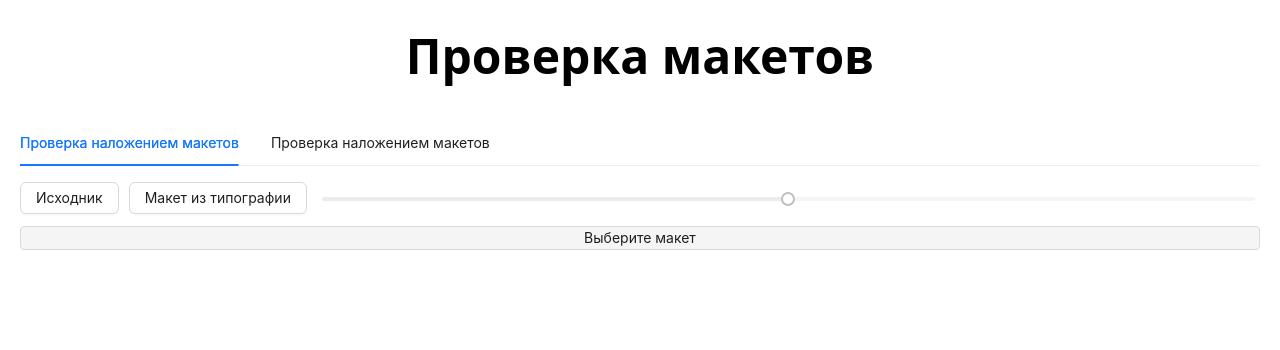
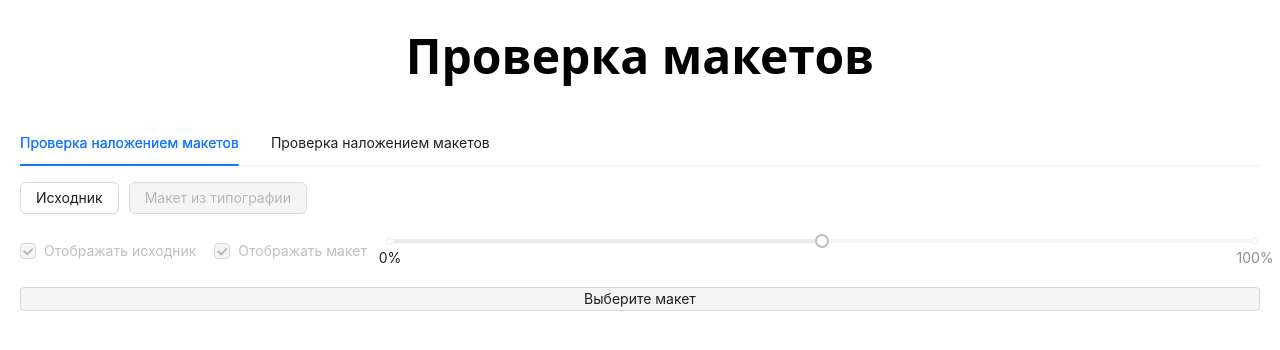
Before and after one commit to ingeneer79/layouts-validator, a Next.js app: page / in a window 1280 px wide. Shown: the top 350 px of the page. Built offline with nearby package versions, Linux system fonts and the light colour scheme; what @ant-design/nextjs-registry would draw is missing.

Commit message:
Zoom и Move

```diff
--- a/app/components/TransparencyComparer/TransparencyComparer.css
+++ b/app/components/TransparencyComparer/TransparencyComparer.css
@@ -9,9 +9,21 @@
     background: #f5f5f5;
 }
 
-.compare-image {
+.compare-images {
+    width: 100%;
+    height: 500px;
+    overflow: auto;
+}
+
+.compare-image-wrapper {
     width: 100%;
     height: 100%;
     border: 1px solid #d9d9d9;
     border-radius: 4px;
 }
+
+.compare-image {
+    object-fit: contain;
+    width: 100%;
+    height: 100%;
+}
--- a/app/components/TransparencyComparer/TransparencyComparer.tsx
+++ b/app/components/TransparencyComparer/TransparencyComparer.tsx
@@ -1,28 +1,38 @@
 'use client'
 
-import { Button, Flex, Image, Slider, UploadFile } from "antd";
+import { Button, Checkbox, Flex, Image, Slider, UploadFile } from "antd";
 import Upload from "antd/es/upload/Upload";
 import { useState } from "react";
 import "./TransparencyComparer.css";
+import { usePanAndZoom } from "./hooks/usePanAndZoom";
 
 export const TransparencyComparer = () => {
-  const [srcFile, setSrcFile] = useState<string | undefined>();
+  const [srcFile, setSrcFile] = useState<string | undefined | null>();
   const [srcFileObj, setSrcFileObj] = useState<UploadFile | undefined>();
   const [maketFile, setMaketFile] = useState<string | null | undefined>();
   const [maketFileObj, setMaketFileObj] = useState<UploadFile | undefined>();
   const [srcImageOpacity, setSrcImageOpacity] = useState(0.5);
+  const [pos, setPos] = useState({ x: 0, y: 0, scale: 1 });
+
+  const { isMoving, containerRef, onMouseDown, onWheel, translateX, translateY, scale } = usePanAndZoom();
+
   return (
     <Flex vertical gap={10}>
         <Flex gap={10} style={{width: "100%"}}>
             <Upload
               accept="image/*"
               maxCount={1}
-              defaultFileList={srcFileObj ? [srcFileObj] : []}
                 multiple={false}
                 onChange={info => {
+                if (info.file.status === "removed") {
+                    setSrcFile(undefined);
+                    setSrcFileObj(undefined);
+                  return;
+                }
                 if (info.file.status === "done") {
                     setSrcFile(URL.createObjectURL(info.file.originFileObj as File));
                     setSrcFileObj(info.file);
+                    setPos({ x: 0, y: 0, scale: 1 });
                 }
               }}
             >
@@ -32,31 +42,48 @@ export const TransparencyComparer = () => {
               accept="image/*"
               maxCount={1}
               multiple={false}
-              defaultFileList={maketFileObj ? [maketFileObj] : []}
               onChange={info => {
+                if (info.file.status === "removed") {
+                    setMaketFile(undefined);
+                    setMaketFileObj(undefined);
+                  return;
+                }
                 if (info.file.status === "done") {
                     setMaketFile(URL.createObjectURL(info.file.originFileObj as File));
                     setMaketFileObj(info.file);
+                    setPos({ x: 0, y: 0, scale: 1 });
                 }
               }}
             >
-                <Button>Макет из типографии</Button>
+                <Button disabled={!srcFile}>Макет из типографии</Button>
             </Upload>
-
-             <Slider defaultValue={50} onChange={(value) => setSrcImageOpacity(value / 100)} disabled={!maketFile || !srcFile} style={{width: "100%"}}/>
       </Flex>
+        <Flex gap={10} style={{width: "100%"}}>
+              <Flex gap={10} style={{minWidth: "fit-content", alignItems: "center"}}>
+                <Checkbox disabled={srcFile === undefined} defaultChecked={true} onChange={e => setSrcFile(e.target.checked ? URL.createObjectURL(srcFileObj?.originFileObj as File) : null)}>Отображать исходник</Checkbox>
+                <Checkbox disabled={maketFile === undefined} defaultChecked={true} onChange={e => setMaketFile(e.target.checked ? URL.createObjectURL(maketFileObj?.originFileObj as File) : null)}>Отображать макет</Checkbox>
+              </Flex>
+              <Slider disabled={!maketFile || !srcFile || isMoving} defaultValue={50} marks={{0: "0%", 100: "100%"}} onChange={(value) => {
+                if (isMoving) {
+                  return
+                }
+                setSrcImageOpacity(value / 100)
+                }} style={{width: "100%"}}/>
+        </Flex>
       {srcFile || maketFile ? (
         <div className="compare-images">
           {
             srcFile && (
-              <div className="compare-image" >
-                <Image className="compare-image" src={srcFile} width="100%" height="100%" alt="" preview={false} />
+              <div ref={containerRef}>
+                <div className="compare-image-wrapper" style={{ transform: `translate(0px, 0px) scale(${scale})`}}>
+                  <Image className="compare-image" src={srcFile} width="100%" height="100%" alt="" preview={false} />
+                </div>
               </div>
             )
           }
           { maketFile && (
-            <div className="compare-image" style={{ position: 'absolute', top: "72px", opacity: srcImageOpacity }}>
-              <Image src={maketFile} width="100%" height="100%" alt="" preview={false} />
+            <div className="compare-image-wrapper" onMouseDown={onMouseDown} onWheel={onWheel} style={{ top: `${srcFile ? "-500px" : "0px"}`, position: "relative", opacity: srcImageOpacity, transform: `translate(${translateX}px, ${translateY}px) scale(${scale})` }}>
+              <Image className="compare-image" src={maketFile} width="100%" height="100%" alt="" preview={false} />
             </div>
           )}
         </div>
--- /dev/null
+++ b/app/components/TransparencyComparer/hooks/actions.ts
@@ -0,0 +1,25 @@
+const ZOOM_FACTOR = 0.1;
+const ZOOM_FACTOR_IN = 1 + ZOOM_FACTOR;
+const ZOOM_FACTOR_OUT = 1 - ZOOM_FACTOR;
+export const types = {
+  PAN: 'PAN',
+  PAN_START: 'PAN_START',
+  ZOOM: 'ZOOM'
+};
+export const startPan = (event: MouseEvent) => ({
+  type: types.PAN_START,
+  clientX: event.clientX,
+  clientY: event.clientY
+});
+export const pan = (event: MouseEvent) => ({
+  type: types.PAN,
+  clientX: event.clientX,
+  clientY: event.clientY
+});
+export const zoom = (event: WheelEvent, containerRect: DOMRect) => ({
+  type: types.ZOOM,
+  zoomFactor: event.deltaY < 0 ? ZOOM_FACTOR_IN : ZOOM_FACTOR_OUT,
+  clientX: event.clientX,
+  clientY: event.clientY,
+  containerRect: containerRect
+});
--- /dev/null
+++ b/app/components/TransparencyComparer/hooks/reducer.ts
@@ -0,0 +1,68 @@
+/* eslint-disable @typescript-eslint/no-explicit-any */
+import { types } from './actions';
+export const initialState = {
+  translateX: 0,
+  translateY: 0,
+  prevMouseX: 0,
+  prevMouseY: 0,
+  scale: 1
+};
+
+const getScaledTranslate = (state: any, zoomFactor: number) => ({
+  x: state.translateX * zoomFactor,
+  y: state.translateY * zoomFactor
+});
+
+const reducer = (state: any, action: any) => {
+  switch (action.type) {
+    case types.PAN_START:
+      return {
+        ...state,
+        prevMouseX: action.clientX,
+        prevMouseY: action.clientY
+      };
+    case types.PAN:
+      const deltaMouseX = action.clientX - state.prevMouseX;
+      const deltaMouseY = action.clientY - state.prevMouseY;
+      return {
+        ...state,
+        translateX: state.translateX + deltaMouseX,
+        translateY: state.translateY + deltaMouseY,
+        prevMouseX: action.clientX,
+        prevMouseY: action.clientY
+      };
+    case types.ZOOM:
+      const scaledTranslate = getScaledTranslate(state, action.zoomFactor);
+      const mousePositionOnScreen = { x: action.clientX, y: action.clientY };
+      const zoomOffset = getZoomOffset(action.containerRect, mousePositionOnScreen, action.zoomFactor);
+      return {
+        ...state,
+        scale: state.scale * action.zoomFactor,
+        translateX: scaledTranslate.x + zoomOffset.x,
+        translateY: scaledTranslate.y + zoomOffset.y
+      };
+    default:
+      return state;
+  }
+};
+const getZoomOffset = (containerRect: DOMRect, mousePositionOnScreen: { x: number; y: number }, zoomFactor: number) => {
+  const zoomOrigin = {
+    x: mousePositionOnScreen.x - containerRect.left,
+    y: mousePositionOnScreen.y - containerRect.top
+  };
+  const currentDistanceToCenter = {
+    x: containerRect.width / 2 - zoomOrigin.x,
+    y: containerRect.height / 2 - zoomOrigin.y
+  };
+  const scaledDistanceToCenter = {
+    x: currentDistanceToCenter.x * zoomFactor,
+    y: currentDistanceToCenter.y * zoomFactor
+  };
+  const zoomOffset = {
+    x: currentDistanceToCenter.x - scaledDistanceToCenter.x,
+    y: currentDistanceToCenter.y - scaledDistanceToCenter.y
+  };
+  return zoomOffset;
+};
+
+export default reducer;
--- /dev/null
+++ b/app/components/TransparencyComparer/hooks/usePanAndZoom.ts
@@ -0,0 +1,42 @@
+import { useRef, useReducer, useState } from 'react';
+import reducer, { initialState } from './reducer';
+import { pan, startPan, zoom } from './actions';
+export const usePanAndZoom = () => {
+  const [isMoving, setIsMoving] = useState(false);
+  const [state, dispatch] = useReducer(reducer, initialState);
+  const containerRef = useRef<HTMLDivElement>(null);
+  const onMouseMoveInWindow = (event: MouseEvent) => {
+    event.preventDefault();
+    setIsMoving(true);
+    dispatch(pan(event));
+  };
+  const onDragStart = (event: MouseEvent) => {
+    event.preventDefault();
+  };
+
+  const onMouseUpInWindow = () => {
+    window.removeEventListener('mouseup', onMouseUpInWindow);
+    window.removeEventListener('mousemove', onMouseMoveInWindow);
+    document.removeEventListener("dragstart", onDragStart);
+    setIsMoving(false);
+  };
+  const onMouseDown = (event: MouseEvent) => {
+    dispatch(startPan(event));
+    document.addEventListener("dragstart", onDragStart);
+    window.addEventListener('mouseup', onMouseUpInWindow);
+    window.addEventListener('mousemove', onMouseMoveInWindow);
+  };
+  const onWheel = (event: WheelEvent) => {
+    if (event.deltaY !== 0 && containerRef.current) {
+      const containerRect = containerRef.current.getBoundingClientRect();
+      dispatch(zoom(event, containerRect));
+    }
+  };
+  return {
+    ...state,
+    isMoving,
+    containerRef,
+    onMouseDown,
+    onWheel
+  };
+};
```
